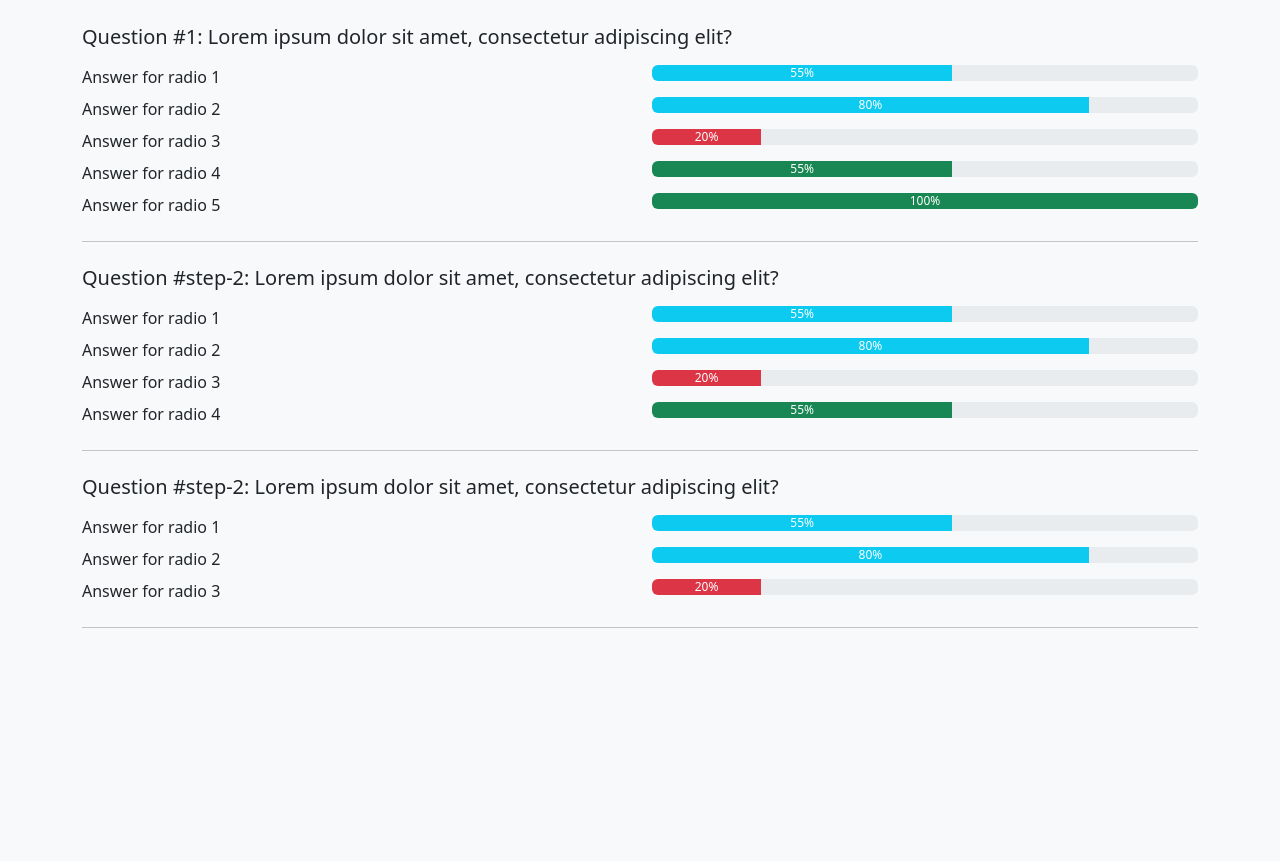
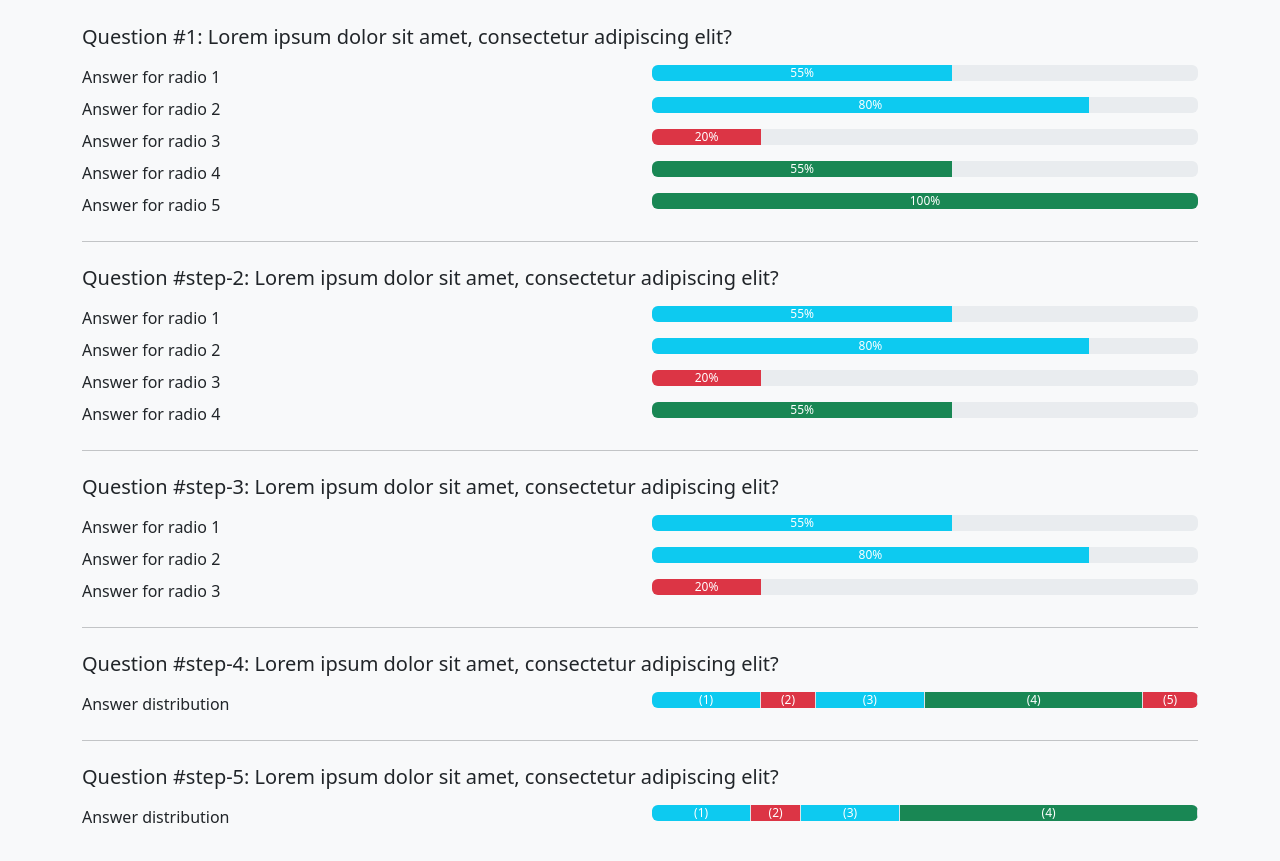
Before and after one commit to AliFarahmand1993/Survey_Form_With_Bootstrap, a plain HTML site: page result.html in a window 1280 px wide. Shown: the part 207-1068 px from the top of the page. Before the commit the page ends 907 px from the top, so only its background shows below. Drawn offline with nearby package versions, Linux system fonts and the light colour scheme.

Commit message:
feat answer q4 & q5
feat answer q4 & q5
add answer distribution

```diff
--- a/assets/css/styles.css
+++ b/assets/css/styles.css
@@ -6,8 +6,14 @@
 .progWidth-20 {
     width: 20%;
 }
+.progWidth-40 {
+    width: 40%;
+}
 .progWidth-55 {
     width: 55%;
+}
+.progWidth-60 {
+    width: 60%;
 }
 .progWidth-80 {
     width: 80%;
--- a/result.html
+++ b/result.html
@@ -155,7 +155,7 @@
             </div>
             <hr class="my-4">
             <!-- Answer Three-->
-            <h3 class="h5 mb-3">Question #step-2: Lorem ipsum dolor sit amet, consectetur adipiscing elit?</h3>
+            <h3 class="h5 mb-3">Question #step-3: Lorem ipsum dolor sit amet, consectetur adipiscing elit?</h3>
             <!-- progress bar 1 -->
             <div class="row mb-2">
                 <div class="col-md-6">
@@ -193,6 +193,63 @@
                 </div>
             </div>
             <hr class="my-4">
+            <!-- Answer four-->
+            <h3 class="h5 mb-3">Question #step-4: Lorem ipsum dolor sit amet, consectetur adipiscing elit?</h3>
+            <div class="row mb-2">
+                <div class="col-md-6">
+                    <p class="mb-0">Answer distribution</p>
+                </div>
+                <div class="col-md-6">
+                    <div class="progress">
+                        <!-- progress bar 1 -->
+                        <div class="progress-bar progWidth-20  bg-info border-end" role="progressbar" aria-valuenow="20"
+                            aria-valuemin="0" aria-valuemax="100" data-bs-toggle="tooltip" data-bs-placement="bottom"
+                            title="20%">(1)</div>
+                        <!-- progress bar 2 -->
+                        <div class="progress-bar progWidth-10  bg-danger border-end" role="progressbar"
+                            aria-valuenow="10" aria-valuemin="0" aria-valuemax="100" data-bs-toggle="tooltip"
+                            data-bs-placement="bottom" title="10%">(2)</div>
+                        <!-- progress bar 3 -->
+                        <div class="progress-bar progWidth-20  bg-info border-end" role="progressbar" aria-valuenow="2"
+                            aria-valuemin="0" aria-valuemax="100" data-bs-toggle="tooltip" data-bs-placement="bottom"
+                            title="20%">(3)</div>
+                        <!-- progress bar 4 -->
+                        <div class="progress-bar progWidth-40  bg-success border-end" role="progressbar"
+                            aria-valuenow="40" aria-valuemin="0" aria-valuemax="100" data-bs-toggle="tooltip"
+                            data-bs-placement="bottom" title="40%">(4)</div>
+                        <!-- progress bar 5 -->
+                        <div class="progress-bar progWidth-10  bg-danger border-end" role="progressbar"
+                            aria-valuenow="10" aria-valuemin="0" aria-valuemax="100" data-bs-toggle="tooltip"
+                            data-bs-placement="bottom" title="10%">(5)</div>
+                    </div>
+                </div>
+            </div>
+            <hr class="my-4">
+            <!-- Answer five-->
+            <h3 class="h5 mb-3">Question #step-5: Lorem ipsum dolor sit amet, consectetur adipiscing elit?</h3>
+            <div class="row mb-2">
+                <div class="col-md-6">
+                    <p class="mb-0">Answer distribution</p>
+                </div>
+                <div class="col-md-6">
+                    <div class="progress">
+                        <!-- progress bar 1 -->
+                        <div class="progress-bar progWidth-20  bg-info border-end" role="progressbar" aria-valuenow="20"
+                            aria-valuemin="0" aria-valuemax="100" data-bs-toggle="tooltip" data-bs-placement="bottom"
+                            title="20%">(1)</div>
+                        <!-- progress bar 2 -->
+                        <div class="progress-bar progWidth-10  bg-danger border-end" role="progressbar"
+                            aria-valuenow="10" aria-valuemin="0" aria-valuemax="100" data-bs-toggle="tooltip"
+                            data-bs-placement="bottom" title="10%">(2)</div>
+                        <!-- progress bar 3 -->
+                        <div class="progress-bar progWidth-20  bg-info border-end" role="progressbar" aria-valuenow="20"
+                            aria-valuemin="0" aria-valuemax="100" data-bs-toggle="tooltip" data-bs-placement="bottom"
+                            title="20%">(3)</div>
+                        <!-- progress bar 4 -->
+                        <div class="progress-bar progWidth-60  bg-success border-end" role="progressbar"
+                            aria-valuenow="60" aria-valuemin="0" aria-valuemax="100" data-bs-toggle="tooltip"
+                            data-bs-placement="bottom" title="60%">(4)</div>
+                        <hr class="my-4">
         </section>
     </main>
     <!-- main end-->
```
